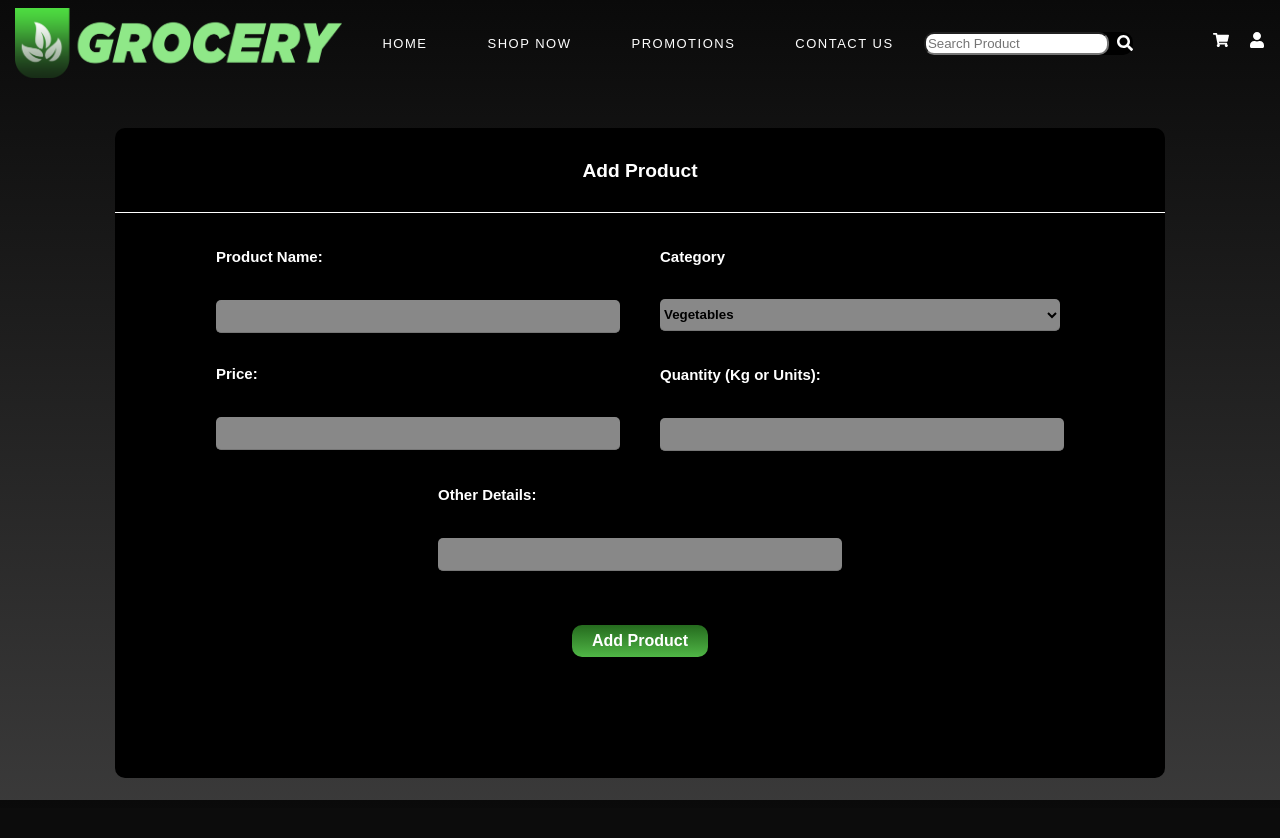
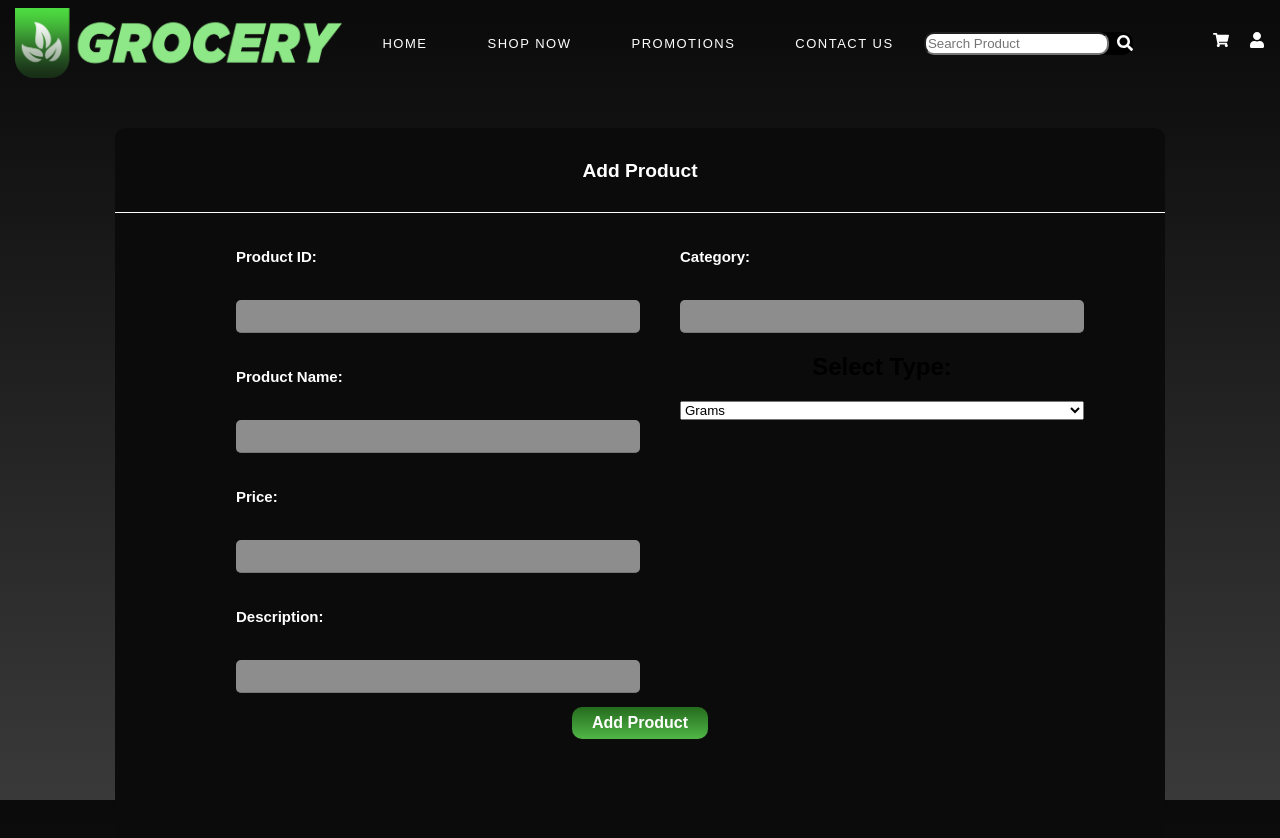
Before and after one commit to Nadunrupasinghe/supermarket_system_frontend, a React (Create React App) app in the folder supermarketfrontend/: page /addproduct in a window 1280 px wide. Shown: the top 838 px of the page. Before the commit the page ends 808 px from the top, so only its background shows below. Built offline with nearby package versions, Linux system fonts and the light colour scheme.

Commit message:
Did some changes

```diff
--- /dev/null
+++ b/supermarketfrontend/src/Components/ImageBox/ImageBox.css
@@ -0,0 +1,29 @@
+.inputBox {
+    display: grid;
+    margin-bottom: 25px;
+  }
+
+  .labelname {
+    margin-left: 0.4rem;
+    text-align: left;
+    font-size: 22px;
+    font-style: normal;
+  }
+  .imagebox{
+    width:250px;
+    height: 250px;
+    border-radius: 8px;
+    background-color:rgba(248, 248, 248, 0.55);
+    color: black;
+    &:focus {
+        background-color:rgba(74, 252, 58, 0.2) ;
+        color:white;
+    }
+    margin-top: 50px;
+
+  }
+
+  .errorMessage {
+    margin-bottom: 1rem;
+    /* color: var(--danger); */
+  }
--- /dev/null
+++ b/supermarketfrontend/src/Components/ImageBox/ImageBox.js
@@ -0,0 +1,27 @@
+import React from "react";
+import "./ImageBox.css";
+import { FontAwesomeIcon } from "@fortawesome/react-fontawesome";
+import { faCircleArrowUp } from "@fortawesome/free-solid-svg-icons";
+
+function InputBox(props) {
+  return (
+    <div className='ImageBox'>
+      <div className='labelname'>{props.labelName}</div>
+      {props.type !== "ImageBox" && (
+        <input
+          type={props.type}
+          value={props.value}
+          name={props.name}
+          placeholder={props.placeholder}
+          onChange={props.handleChange}
+          className='imagebox'
+        />
+      )}
+      {/* <span className='errorMessage'>
+        {props.error}
+      </span> */}
+    </div>
+  );
+}
+
+export default InputBox;
--- a/supermarketfrontend/src/Pages/Add Product/AddProduct.css
+++ b/supermarketfrontend/src/Pages/Add Product/AddProduct.css
@@ -1,12 +1,15 @@
-.addproductcontainer{
-    background-color: black;
-    height: 550px;
-    width: 1050px;
+.addproductcontainer {
+    background-color:rgb(11, 11, 11);
+    width: 100%; /* Set the width to a percentage of the parent container */
+    max-width: 1050px;
+    height:800px;
     border-radius: 10px;
     display: flex;
-    margin-top: 50px;
+    /* margin-top: 50px; */
     margin-left: auto;
     margin-right: auto;
+    margin-bottom: 50px;
+    margin-top: 50px;
     flex-direction: column;
     overflow: hidden;
 }
@@ -20,7 +23,7 @@
     height: 20px;
 }
 
-.line{
+.boxbar{
     background-color: white;
     height: 1px;
     width: 1050px;
@@ -48,6 +51,12 @@
     margin-left: 40px;
     flex-direction: column;
 }
+.leftform{
+    display: flex;
+    float: right;
+    margin-left: 40px;
+    flex-direction: column;
+}
 
 .secondbox{
     margin-top: 100px;
@@ -62,6 +71,10 @@
 }
 
 .addprdctbtn{
+    margin-top: 10px;
+    margin-bottom: 20px;
+}
+.addImageButton {
     margin-top: 10px;
     margin-bottom: 20px;
 }
@@ -84,6 +97,7 @@
     justify-content: center;
 }
 
+
 .dropdownaddproduct{
     outline: 0;
     border-width: 0 0 1px;
@@ -94,12 +108,15 @@
     background-color: rgba(248, 248, 248, 0.55);
     &:focus {
         background-color:rgba(74, 252, 58, 0.2) ;
-        color: white;
+        color: rgb(255, 255, 255);
     }
     margin-top: -19px;
     color: black;
     font-weight: bold;
 }
+.dropdownaddproduct option {
+    color: rgb(8, 8, 8); /* Change this to your desired text color */
+  }
 
 .rightform h6{
     color: white;
--- a/supermarketfrontend/src/Pages/Add Product/AddProduct.js
+++ b/supermarketfrontend/src/Pages/Add Product/AddProduct.js
@@ -1,46 +1,131 @@
-import React from "react";
+import React, { useState } from "react";
 import "./AddProduct.css";
 import Navbar from "../../Components/Navbar/Navbar";
 import InputBox from "../../Components/Input Box Product/InputBoxProduct";
 import Button from "../../Components/Button/Button";
+// import ImageBox from "../../Components/ImageBox/ImageBox";
 
 function AddProducts() {
+  const [formData, setFormData] = useState({
+    productID: "",
+    name: "",
+    price: "",
+    description: "",
+    imageUrl: null,
+    category: "",
+    type: "", // Default selection
+  });
+
+  const handleInputChange = (event) => {
+    const { name, value } = event.target;
+    setFormData({
+      ...formData,
+      [name]: value,
+    });
+  };
+
+  const handleSelectChange = (event) => {
+    setFormData({
+      ...formData,
+      selectedType: event.target.value,
+    });
+  };
+
+  const handleSubmit = (event) => {
+    event.preventDefault();
+
+    // Prepare the data to send to the Spring Boot backend
+    console.log("hiiiii");
+    const dataToSend = {
+      productID: formData.productID,
+      name: formData.productName,
+      price: formData.price,
+      description: formData.description,
+      category: formData.category,
+      imageUrl: null,
+      type: formData.selectedType,
+    };
+    console.log(dataToSend);
+
+    // Make a POST request to your Spring Boot backend
+    // fetch("YOUR_BACKEND_API_ENDPOINT", {
+    //   method: "POST",
+    //   headers: {
+    //     "Content-Type": "application/json",
+    //   },
+    //   body: JSON.stringify(dataToSend),
+    // })
+    //   .then((response) => {
+    //     if (response.status === 200) {
+    //       // Handle the success scenario (e.g., show a success message)
+    //     } else {
+    //       // Handle errors (e.g., show an error message)
+    //     }
+    //   })
+    //   .catch((error) => {
+    //     // Handle network errors
+    //   });
+  };
   return (
     <div>
       <Navbar />
-      <div className="addproductcontainer">
-        <h5 className="toptext">Add Product</h5>
-        <div className="line"></div>
+      <div className='addproductcontainer'>
+        <h5 className='toptext'>Add Product</h5>
+        <div className='boxbar'></div>
 
-        <form className="formcontainer">
-          <div className="topform">
-            <div className="leftform">
-              <div>
-                <InputBox title="Product Name" />
-              </div>
-              <div className="secondbox">
-                <InputBox title="Price" />
-              </div>
+        <form className='formcontainer'>
+          <div className='topform'>
+            <div className='leftform'>
+              <InputBox
+                title='Product ID'
+                name='productID'
+                onChange={handleInputChange}
+              />
+              <InputBox
+                title='Product Name'
+                name='name'
+                onChange={handleInputChange}
+              />
+              <InputBox
+                title='Price'
+                name='price'
+                onChange={handleInputChange}
+              />
+              {/* <InputBox title='Other Details' /> */}
+              <InputBox
+                title='Description'
+                name='description'
+                onChange={handleInputChange}
+              />
             </div>
-            <div className="rightform">
-              <h6 style={{ fontWeight: 600 }}>Category </h6>
+            <div className='rightform'>
+              <InputBox
+                title='Category'
+                name='category'
+                onChange={handleInputChange}
+              />
+              {/* <InputBox title='Quantity (Kg or Units)' /> */}
+              <h2>Select Type:</h2>
 
-              <label>Select an option:</label>
-              <select className="dropdownaddproduct">
-                <option value="option1">Vegetables</option>
-                <option value="option2">Fruits</option>
-                <option value="option3">Dairy Products</option>
+              <select
+                name='type'
+                value={formData.selectedType}
+                onChange={handleSelectChange}
+              >
+                <option value='Grams'>Grams</option>
+                <option value='Units'>Units</option>
               </select>
-              {/* <p>Selected value:</p> */}
-
-              <InputBox title="Quantity (Kg or Units)" />
+              {/* <div className='ImageInputBox'>
+                <ImageBox title='Add Product Image'/>
+                <div className='addImageButton' />
+                <Button buttonName='Add Image' />
+              </div> */}
             </div>
           </div>
-          <div className="bottomform">
-            <InputBox title="Other Details" />
-          </div>
-          <div className="addprdctbtn">
-            <Button buttonName="Add Product" />
+          {/* <div className='bottomform'></div> */}
+
+          <div className='addprdctbtn'>
+            <Button buttonName='Add Product' onClick={handleSubmit} />
           </div>
         </form>
       </div>
--- a/supermarketfrontend/src/Pages/Edit Product/EditProduct.css
+++ b/supermarketfrontend/src/Pages/Edit Product/EditProduct.css
@@ -1,4 +1,4 @@
-.addproductcontainer{
+.editproductcontainer{
     background-color: black;
     height: 650px;
     width: 1050px;
--- a/supermarketfrontend/src/Pages/Edit Product/EditProduct.js
+++ b/supermarketfrontend/src/Pages/Edit Product/EditProduct.js
@@ -8,30 +8,28 @@ function EditProduct() {
   return (
     <div>
       <Navbar />
-      <div className="addproductcontainer">
-        <h5 className="toptext">Add Product</h5>
-        <div className="line"></div>
+      <div className='editproductcontainer'>
+        <h5 className='toptext'>Edit Product</h5>
+        <div className='line'></div>
 
-        <form className="formcontainer">
-          <div className="topform1">
-            <InputBox title="Product Name" />
-            <h6 style={{ fontWeight: 600 ,marginLeft:'-335px'}}>Category:</h6>
+        <form className='formcontainer'>
+          <div className='topform1'>
+            <InputBox title='Product Name' />
+            <h6 style={{ fontWeight: 600, marginLeft: "-335px" }}>Category:</h6>
 
             {/* <label>Select an option:</label> */}
-            <select className="dropdownaddproduct">
-              <option value="option1">Vegetables</option>
-              <option value="option2">Fruits</option>
-              <option value="option3">Dairy Products</option>
+            <select className='dropdownaddproduct'>
+              <option value='option1'>Vegetables</option>
+              <option value='option2'>Fruits</option>
+              <option value='option3'>Dairy Products</option>
             </select>
 
-            <InputBox title="Price (Rs.)" />
-            <InputBox title="Quantity " />
-
-
+            <InputBox title='Price (Rs.)' />
+            <InputBox title='Quantity ' />
           </div>
 
-          <div className="editprdctbtn">
-            <Button buttonName="Add Product" />
+          <div className='editprdctbtn'>
+            <Button buttonName='Add Product' />
           </div>
         </form>
       </div>
--- a/supermarketfrontend/src/Pages/Order Status/OrderStatus.css
+++ b/supermarketfrontend/src/Pages/Order Status/OrderStatus.css
@@ -1,4 +1,4 @@
-.addproductcontainer{
+.orderproductcontainer{
     background-color: black;
     height: 550px;
     width: 1050px;
--- a/supermarketfrontend/src/Pages/Order Status/OrderStatus.js
+++ b/supermarketfrontend/src/Pages/Order Status/OrderStatus.js
@@ -1,18 +1,15 @@
 import React from "react";
-import './OrderStatus.css';
+import "./OrderStatus.css";
 import Navbar from "../../Components/Navbar/Navbar";
 
-
-function OrderStatus(){
-    return(
+function OrderStatus() {
+  return (
     <div>
       <Navbar />
-            <div className="addproductcontainer">
-                <h5 className="toptext">Order Status</h5>
-                <div className="line"></div>
+      <div className='orderproductcontainer'>
+        <h5 className='toptext'>Order Status</h5>
+        <div className='line'></div>
         <text>Order ID:</text>
-
-
       </div>
     </div>
   );
```
Lines whose indentation alone changed are shown as unchanged.
